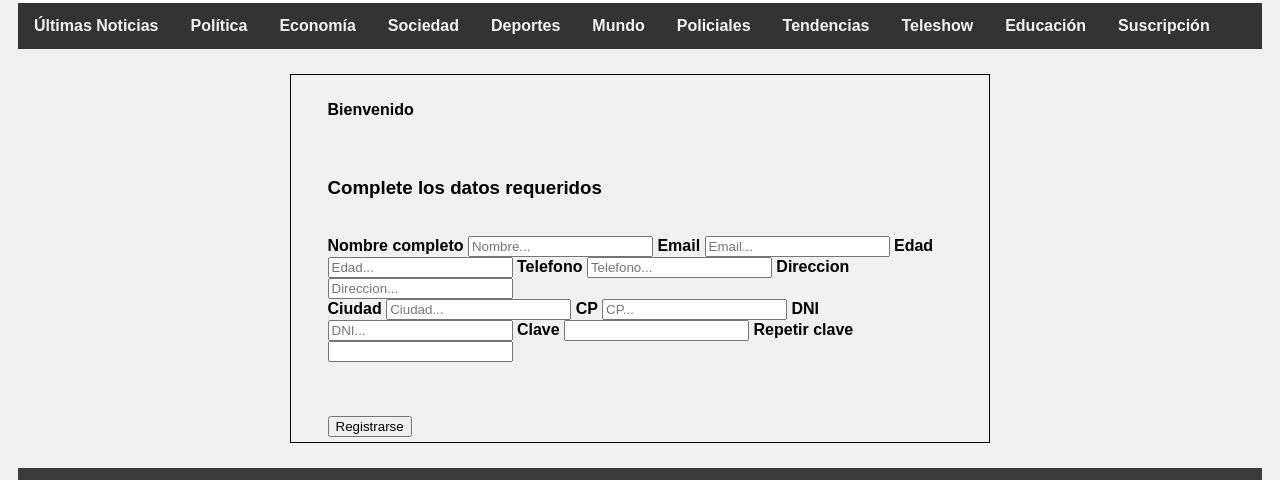
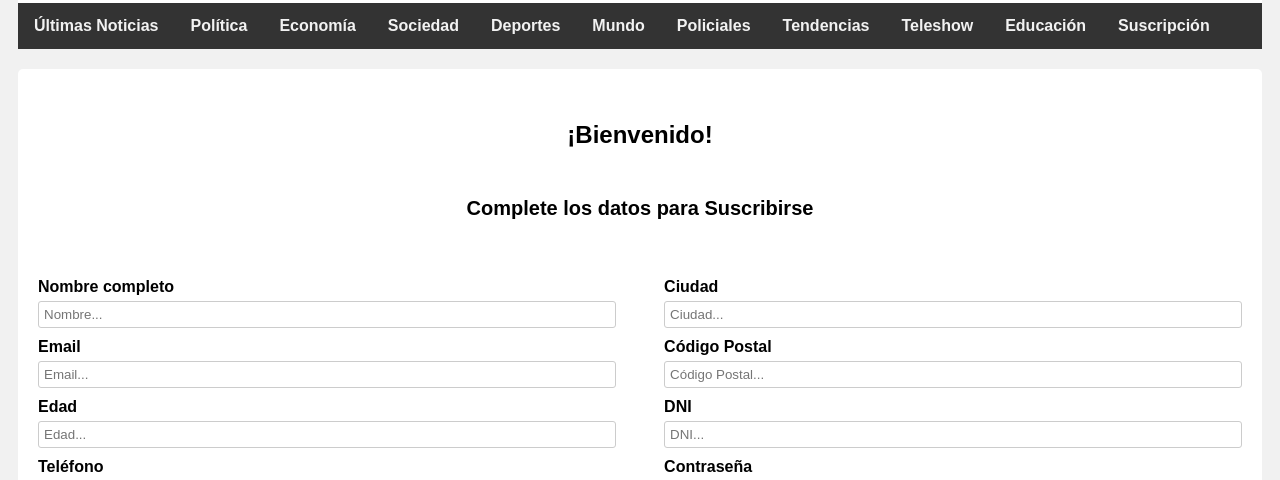
Before and after one commit to aledepetris/lppa-noticia, a plain HTML site: page Clase 9/suscripcion.html in a window 1280 px wide. Shown: the part 204-684 px from the top of the page. Drawn offline with Linux system fonts and the light colour scheme.

Commit message:
Mejora del html, creacion de estilos para visualizacion del formulario, creacion y asociacion del js

```diff
--- a/Clase 9/suscripcion.css
+++ b/Clase 9/suscripcion.css
@@ -1,13 +1,92 @@
-.form-container {
-    padding: 5px;
-    max-width: 700px;
-    margin: 25px auto;
-    border: 1px solid black;
-    font-weight: bold;
-    display: flex;
-    justify-content: center;
+/* Estilos para el formulario */
+#registrationForm {
+  background-color: white;
+  padding: 20px;
+  margin-top: 20px;
+  border-radius: 5px;
+}
+
+.welcomeSection {
+  text-align: center;
+}
+
+.welcomeHeading {
+  font-size: 24px;
+  margin-bottom: 10px;
+}
+
+.userNameLabel {
+  font-weight: bold;
+}
+
+.titleSection {
+  text-align: center;
+  margin-top: 20px;
+}
+
+.formTitle {
+  font-size: 20px;
+}
+
+.formContainer {
+  display: flex;
+  justify-content: space-between;
+  margin-top: 20px;
+}
+
+.leftColumn,
+.rightColumn {
+  width: 48%;
+}
+
+.leftColumn label,
+.rightColumn label {
+  display: block;
+  margin-bottom: 5px;
+  font-weight: bold;
+}
+
+.leftColumn input,
+.rightColumn input {
+  width: 100%;
+  padding: 5px;
+  margin-bottom: 10px;
+  border-radius: 3px;
+  border: 1px solid #ccc;
+}
+
+.error {
+  color: red;
+  font-size: 12px;
+}
+
+.submitButtonDiv {
+  text-align: center;
+  margin-top: 20px;
+}
+
+.submitButtonDiv input[type="submit"] {
+  padding: 10px 20px;
+  background-color: #0066cc;
+  color: white;
+  border: none;
+  border-radius: 3px;
+  cursor: pointer;
+  font-size: 16px;
+}
+
+.submitButtonDiv input[type="submit"]:hover {
+  background-color: #004499;
+}
+
+/* Media Queries */
+@media screen and (max-width: 768px) {
+  .formContainer {
+    flex-direction: column;
   }
 
-  form {
-    max-width: 625px;
+  .leftColumn,
+  .rightColumn {
+    width: 100%;
   }
+}
--- a/Clase 9/suscripcion.html
+++ b/Clase 9/suscripcion.html
@@ -41,56 +41,59 @@
             </div>
             <div id="popupResponse">
             </div>
-            <form id="myForm">
-                <div class="divBienvenida">
-                    <h4 class="h4Bienvenida">Bienvenido </h4> <label class="labelNombre" id="welcome"></label>
+            <form id="registrationForm">
+                <div class="welcomeSection">
+                    <h4 class="welcomeHeading">¡Bienvenido! </h4> <label class="userNameLabel"
+                        id="welcomeMessage"></label>
                 </div>
                 <br>
-                <div class="divTitle">
-                    <h3 class="h3Title">Complete los datos requeridos</h3>
+                <div class="titleSection">
+                    <h3 class="formTitle">Complete los datos para Suscribirse</h3>
                 </div>
                 <br>
-                <div class="containerDivs">
-                    <div class="divColumnaIzq">
-                        <label for="fname">Nombre completo</label>
-                        <input type="text" id="fname" name="Nombre completo" placeholder="Nombre...">
-                        <span id="nameError" data-name="Error en nombre" class="error"></span>
+                <div class="formContainer">
+                    <div class="leftColumn">
+                        <label for="fullName">Nombre completo</label>
+                        <input type="text" id="fullName" name="Nombre completo" placeholder="Nombre...">
+                        <span id="fullNameError" data-name="Error en nombre" class="error"></span>
 
                         <label for="email">Email</label>
-                        <input type="text" name="Email" id="email" placeholder="Email..."/>
+                        <input type="text" name="Email" id="email" placeholder="Email..." />
                         <span id="emailError" data-name="Error en Email" class="error"></span>
 
-                        <label for="edad">Edad</label>
-                        <input type="number" name="Edad" id="edad" placeholder="Edad..."/>
-                        <span id="edadError" data-name="Error en edad" class="error"></span>
+                        <label for="age">Edad</label>
+                        <input type="number" name="Edad" id="age" placeholder="Edad..." />
+                        <span id="ageError" data-name="Error en edad" class="error"></span>
 
-                        <label for="tel">Telefono</label>
-                        <input type="number" name="Telefono" id="tel" placeholder="Telefono..."/>
-                        <span id="telError" data-name="Error en telefono" class="error"></span>
+                        <label for="phone">Teléfono</label>
+                        <input type="number" name="Telefono" id="phone" placeholder="Teléfono..." />
+                        <span id="phoneError" data-name="Error en teléfono" class="error"></span>
 
-                        <label for="dire">Direccion</label>
-                        <input type="text" id="dire" name="Direccion" placeholder="Direccion...">
-                        <span id="direError" data-name="Error en direccion" class="error"></span>
+                        <label for="address">Dirección</label>
+                        <input type="text" id="address" name="Direccion" placeholder="Dirección...">
+                        <span id="addressError" data-name="Error en dirección" class="error"></span>
                     </div>
-                    <div class="divColumnaDer">
-                        <label for="ciudad">Ciudad</label>
-                        <input type="text" id="ciudad" name="Ciudad" placeholder="Ciudad...">
-                        <span id="ciudadError"  data-name="Error en ciudad" class="error"></span>
 
-                        <label for="CP">CP</label>
-                        <input type="number" id="CP" name="CP" placeholder="CP...">
-                        <span id="CPError" data-name="Error en codigo postal" class="error"></span>
+                    <div class="rightColumn">
+                        <label for="city">Ciudad</label>
+                        <input type="text" id="city" name="Ciudad" placeholder="Ciudad...">
+                        <span id="cityError" data-name="Error en ciudad" class="error"></span>
 
-                        <label for="DNI">DNI</label>
-                        <input type="number" id="DNI" name="DNI" placeholder="DNI...">
-                        <span id="DNIError" data-name="Error en DNI" class="error"></span>
+                        <label for="postalCode">Código Postal</label>
+                        <input type="number" id="postalCode" name="CP" placeholder="Código Postal...">
+                        <span id="postalCodeError" data-name="Error en código postal" class="error"></span>
 
-                        <label for="password">Clave</label>
-                        <input type="password" id="password"/>
-                        <span id="claveError" data-name="Error en clave" class="error"></span>
-                        <label for="re-password">Repetir clave</label>
-                        <input type="password" id="re-password"/>
-                        <span id="reClaveError" data-name="Error en repetir clave" class="error"></span>
+                        <label for="idNumber">DNI</label>
+                        <input type="number" id="idNumber" name="DNI" placeholder="DNI...">
+                        <span id="idNumberError" data-name="Error en DNI" class="error"></span>
+
+                        <label for="password">Contraseña</label>
+                        <input type="password" id="password" />
+                        <span id="passwordError" data-name="Error en contraseña" class="error"></span>
+
+                        <label for="confirmPassword">Confirmar contraseña</label>
+                        <input type="password" id="confirmPassword" />
+                        <span id="confirmPasswordError" data-name="Error en confirmar contraseña" class="error"></span>
                     </div>
                 </div>
 
@@ -98,7 +101,7 @@
                 <br>
                 <br>
                 <div class="submitButtonDiv">
-                    <input type="submit" value="Registrarse"/>
+                    <input type="submit" value="Registrarse" />
                 </div>
             </form>
         </div>
@@ -135,6 +138,7 @@
             topnav.classList.toggle('responsive');
         });
     </script>
+    <script src="subscription.js"></script>
 </body>
 
 </html>
```
Also changed, not shown: Clase 9/subscription.js (added).
